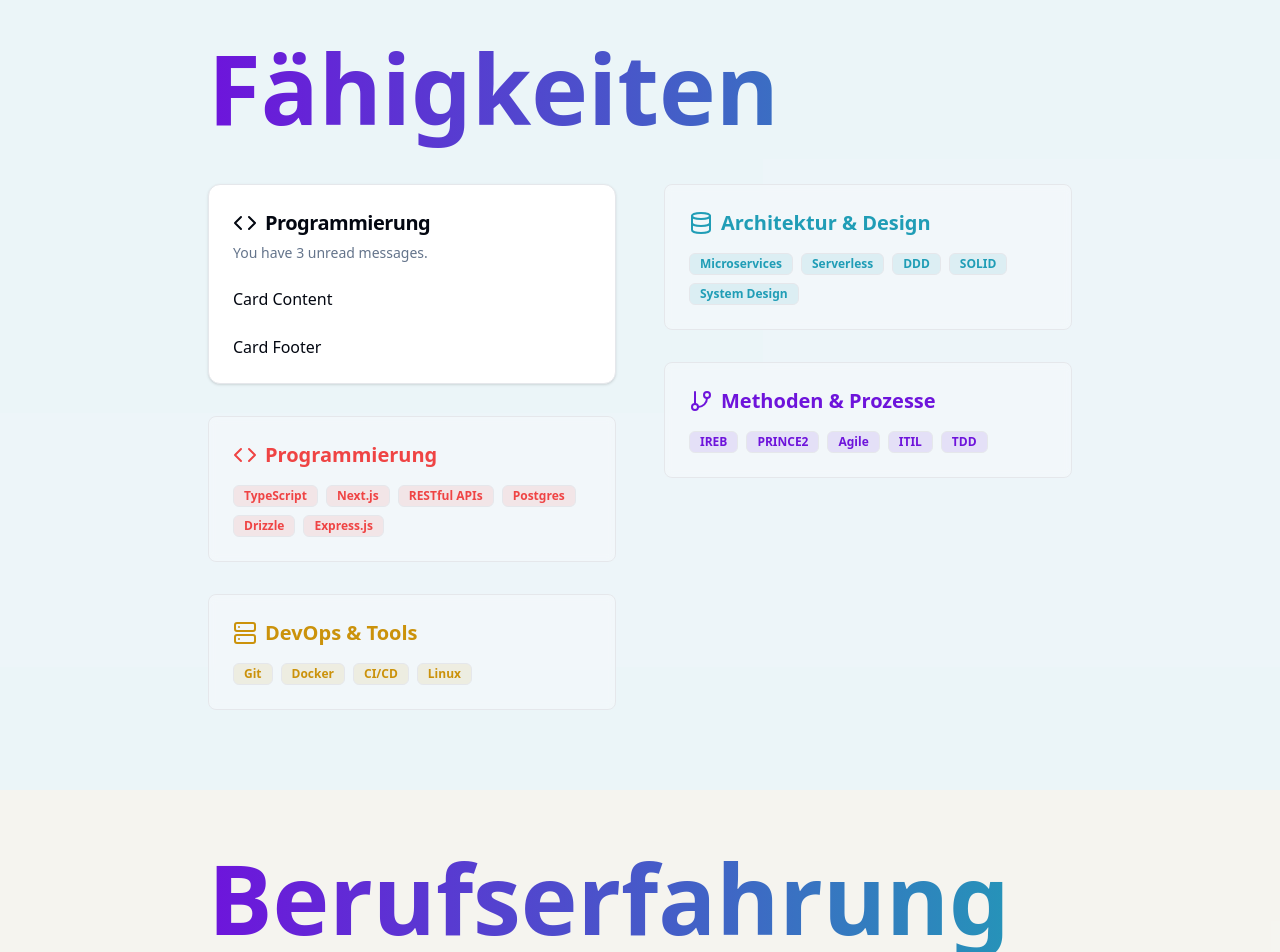
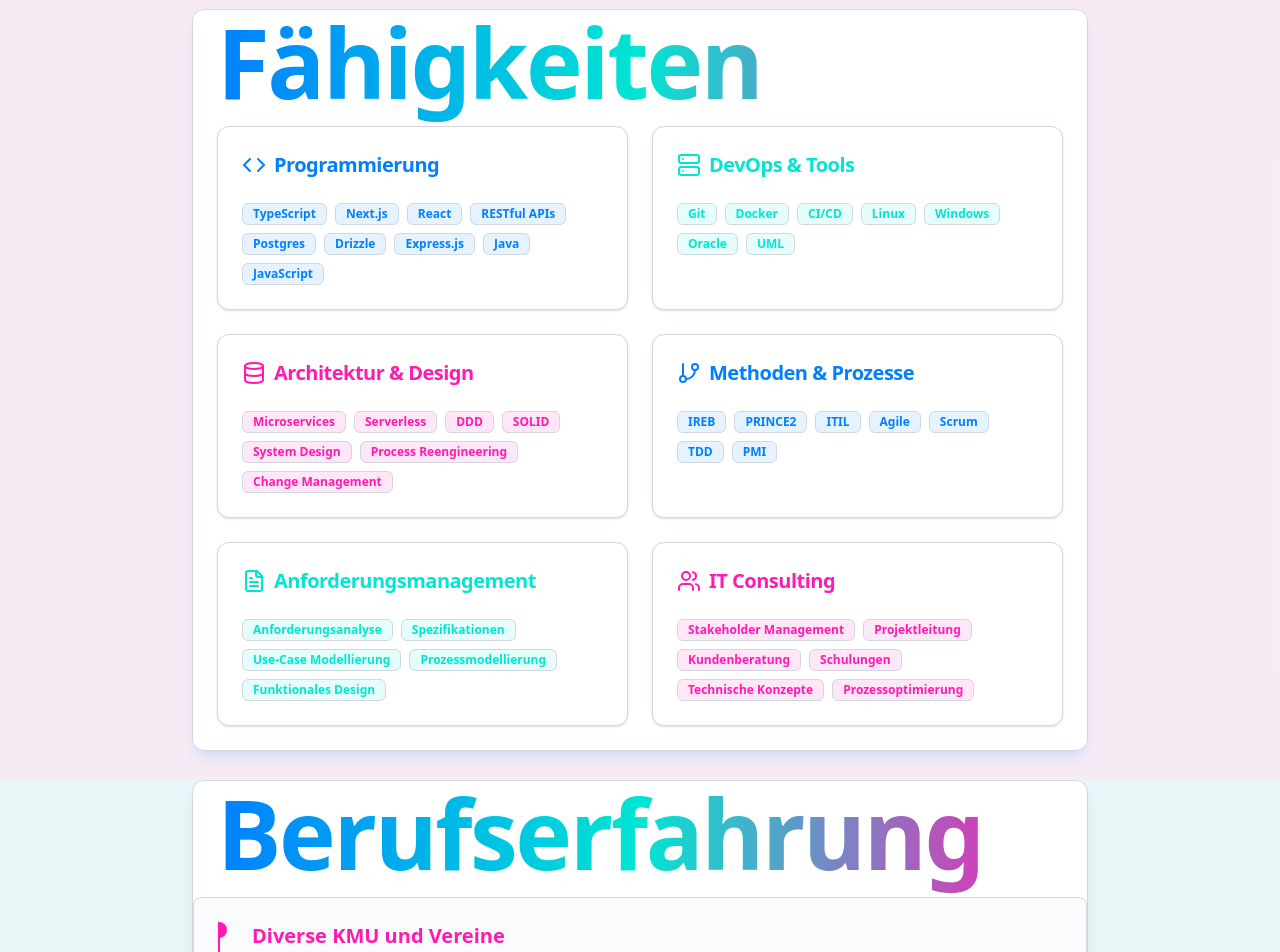
Before and after one commit to henningsieh/henningsieh.de, a Next.js app: page / in a window 1280 px wide. Shown: the part 1620-2572 px from the top of the page. Built offline with nearby package versions, Linux system fonts and the light colour scheme.

Commit message:
good state

```diff
--- a/src/app/globals.css
+++ b/src/app/globals.css
@@ -5,77 +5,77 @@
 @layer base {
   :root {
     /* Light mode */
-    --background: 210 50% 98%;
-    --foreground: 224 71% 4%;
+    --background: 220 25% 97%;
+    --foreground: 220 45% 10%;
 
     /* Refined card design */
     --card: 0 0% 100%;
-    --card-foreground: 224 71% 4%;
+    --card-foreground: 220 45% 10%;
 
-    /* Vibrant primary - Royal Purple */
-    --primary: 267 83% 47%;
-    --primary-foreground: 210 40% 98%;
+    /* Vibrant primary - Electric Blue */
+    --primary: 210 100% 50%;
+    --primary-foreground: 0 0% 100%;
 
-    /* Deep secondary - Teal */
-    --secondary: 42 90% 42%;
-    --secondary-foreground: 222 47% 1%;
+    /* Rich secondary - Neon Teal */
+    --secondary: 175 100% 45%;
+    --secondary-foreground: 0 0% 100%;
 
-    /* Dynamic accent - Coral */
-    --accent: 190 70% 42%;
-    --accent-foreground: 222 47% 1%;
+    /* Dynamic accent - Vivid Magenta */
+    --accent: 320 100% 55%;
+    --accent-foreground: 0 0% 100%;
 
     /* Subtle muted tones */
-    --muted: 210 40% 96.1%;
-    --muted-foreground: 215.4 16.3% 46.9%;
+    --muted: 220 15% 90%;
+    --muted-foreground: 220 20% 40%;
 
     /* Supporting colors */
     --popover: 0 0% 100%;
-    --popover-foreground: 224 71% 4%;
-    --border: 220 13% 91%;
-    --input: 220 13% 91%;
-    --ring: 267 83% 47%;
+    --popover-foreground: 220 45% 10%;
+    --border: 220 15% 85%;
+    --input: 220 15% 85%;
+    --ring: 210 100% 50%;
 
     /* Alerts */
-    --destructive: 0 84.2% 60.2%;
-    --destructive-foreground: 210 40% 98%;
+    --destructive: 0 100% 60%;
+    --destructive-foreground: 0 0% 100%;
     --radius: 0.5rem;
   }
 
   .dark {
     /* Dark mode - sleek and professional */
-    --background: 224 71% 4%;
-    --foreground: 210 40% 98%;
+    --background: 220 45% 10%;
+    --foreground: 0 0% 100%;
 
     /* Refined dark surfaces */
-    --card: 224 71% 4%;
-    --card-foreground: 210 40% 98%;
+    --card: 220 40% 13%;
+    --card-foreground: 0 0% 100%;
 
-    /* Vibrant primary - Electric Purple */
-    --primary: 267 83% 60%;
-    --primary-foreground: 210 40% 98%;
+    /* Vibrant primary - Electric Blue */
+    --primary: 210 100% 60%;
+    --primary-foreground: 0 0% 100%;
 
-    /* Rich secondary - Bright Teal */
-    --secondary: 42 90% 60%;
-    --secondary-foreground: 210 40% 98%;
+    /* Rich secondary - Neon Teal */
+    --secondary: 175 100% 50%;
+    --secondary-foreground: 0 0% 100%;
 
-    /* Dynamic accent - Vivid Coral */
-    --accent: 190 90% 70%;
-    --accent-foreground: 210 40% 98%;
+    /* Dynamic accent - Vivid Magenta */
+    --accent: 320 100% 65%;
+    --accent-foreground: 0 0% 100%;
 
     /* Subtle dark tones */
-    --muted: 223 47% 11%;
-    --muted-foreground: 215.4 16.3% 76.9%;
+    --muted: 220 25% 20%;
+    --muted-foreground: 220 15% 65%;
 
     /* Supporting colors */
-    --popover: 224 71% 4%;
-    --popover-foreground: 210 40% 98%;
-    --border: 215 27.9% 16.9%;
-    --input: 215 27.9% 16.9%;
-    --ring: 267 83% 60%;
+    --popover: 220 45% 10%;
+    --popover-foreground: 0 0% 100%;
+    --border: 220 25% 20%;
+    --input: 220 25% 20%;
+    --ring: 210 100% 60%;
 
     /* Alerts */
-    --destructive: 0 62.8% 50.6%;
-    --destructive-foreground: 210 40% 98%;
+    --destructive: 0 100% 65%;
+    --destructive-foreground: 0 0% 100%;
   }
 }
 
@@ -93,15 +93,12 @@
     @apply bg-gradient-to-br from-primary via-secondary to-accent opacity-90 backdrop-blur-sm;
   }
   .card-hover {
-    @apply transition-all duration-300 hover:shadow-lg hover:shadow-primary/10 hover:-translate-y-1;
+    @apply transition-all duration-300 hover:-translate-y-1 hover:shadow-lg hover:shadow-primary/20;
   }
   .nav-link {
     @apply transition-colors duration-200 hover:text-primary;
   }
   .section-title {
-    @apply text-4xl md:text-6xl lg:text-8xl font-bold pb-4 bg-clip-text text-transparent bg-gradient-to-r from-primary to-accent
-           leading-relaxed /* Increase line height */
-           py-1 /* Add vertical padding */
-           my-[-0.25em] /* Compensate for the padding to maintain original spacing */;
+    @apply my-[-0.25em] bg-gradient-to-r from-primary via-secondary to-accent bg-clip-text py-1 pb-4 text-4xl font-bold leading-relaxed text-transparent md:text-6xl lg:text-8xl;
   }
 }
--- a/src/components/Portfolio.tsx
+++ b/src/components/Portfolio.tsx
@@ -7,12 +7,14 @@ import {
   ChevronUp,
   Code,
   Database,
+  FileText,
   GitBranch,
   Mail,
   MapPin,
   Menu,
   Phone,
   Server,
+  Users,
   X,
 } from "lucide-react"
 import { Avatar, AvatarFallback, AvatarImage } from "@/components/ui/avatar"
@@ -20,14 +22,7 @@ import { Button } from "@/components/ui/button"
 import { Badge } from "@/components/ui/badge"
 import { ScrollArea } from "@/components/ui/scroll-area"
 import { ModeToggle } from "./ModeToggle"
-import {
-  Card,
-  CardContent,
-  CardDescription,
-  CardFooter,
-  CardHeader,
-  CardTitle,
-} from "./ui/card"
+import { Card, CardContent, CardHeader, CardTitle } from "./ui/card"
 
 export default function Component() {
   const [showAllExperience, setShowAllExperience] = useState(false)
@@ -134,8 +129,9 @@ export default function Component() {
         id="home"
         className="gradient-bg flex min-h-screen items-center justify-center"
       >
-        <div className="text-center">
-          <Avatar className="card-hover mx-auto mb-8 h-64 w-64 border-4 border-accent">
+        <Card className="w-full max-w-3xl bg-background/80 backdrop-blur-lg">
+          <CardContent className="flex flex-col items-center p-6 text-center">
+            <Avatar className="card-hover mb-8 h-64 w-64 border-4 border-accent">
               <AvatarImage
                 src="/avatar_Henning-Sieh_315x315.jpg"
                 alt="Profile"
@@ -143,29 +139,30 @@ export default function Component() {
               />
               <AvatarFallback>HS</AvatarFallback>
             </Avatar>
-          <h1 className="bg-gradient-to-r from-accent to-primary bg-clip-text pb-4 text-5xl font-bold leading-relaxed text-transparent md:text-7xl">
+            <h1 className="bg-gradient-to-r from-primary via-secondary to-accent bg-clip-text pb-4 text-5xl font-bold leading-relaxed text-transparent md:text-7xl">
               Henning Sieh
             </h1>
-          <p className="mb-8 text-base font-bold text-white/90 md:text-4xl">
+            <p className="mb-8 text-base font-bold text-foreground md:text-4xl">
               Senior IT Consultant & Full-Stack Developer
             </p>
             <div className="flex flex-col justify-center gap-2 px-2 sm:flex-row">
               <Button
-              variant="ghost"
+                variant="outline"
                 size="lg"
-              className="border-[1px] border-white bg-white/20 font-bold hover:bg-white/30"
+                className="border-primary bg-primary/10 font-bold hover:bg-primary/20"
               >
                 <Phone className="mr-2 h-4 w-4" /> +49 170 2786754
               </Button>
               <Button
-              // variant="default"
+                variant="outline"
                 size="lg"
-              className="border-white bg-transparent font-bold"
+                className="border-secondary bg-secondary/10 font-bold hover:bg-secondary/20"
               >
                 <Mail className="mr-2 h-4 w-4" /> kontakt@henningsieh.de
               </Button>
             </div>
-        </div>
+          </CardContent>
+        </Card>
       </section>
 
       {/* About Section */}
@@ -173,9 +170,11 @@ export default function Component() {
         id="about"
         className="flex min-h-screen items-center justify-center bg-secondary/5"
       >
-        <div className="mx-auto max-w-4xl px-4 py-20">
-          <h2 className="section-title mb-8">Über mich</h2>
-          <div className="card-hover rounded-lg border border-border bg-background/50 p-6 backdrop-blur-sm">
+        <Card className="mx-auto max-w-4xl shadow-lg shadow-primary/10">
+          <CardHeader>
+            <CardTitle className="section-title">Über mich</CardTitle>
+          </CardHeader>
+          <CardContent>
             <p className="text-lg leading-relaxed text-foreground">
               Als Senior IT Consultant und Full-Stack Entwickler bringe ich
               tiefgreifendes technisches Know-how und 20 Jahre praktische
@@ -189,8 +188,8 @@ export default function Component() {
               erfolgreich begleiten und dabei stets die Balance zwischen
               technischer Exzellenz und geschäftlichen Anforderungen wahren.
             </p>
-          </div>
-        </div>
+          </CardContent>
+        </Card>
       </section>
 
       {/* Skills Section */}
@@ -198,53 +197,59 @@ export default function Component() {
         id="skills"
         className="flex min-h-screen items-center justify-center bg-accent/5"
       >
-        <div className="mx-auto max-w-4xl px-4 py-20">
-          <h2 className="section-title mb-8">Fähigkeiten</h2>
-          <div className="grid grid-cols-1 gap-12 md:grid-cols-2">
-            <div className="space-y-8">
-              <Card>
+        <Card className="mx-auto max-w-4xl shadow-lg shadow-primary/10">
           <CardHeader>
-                  <CardTitle className="flex items-center text-xl">
+            <CardTitle className="section-title">Fähigkeiten</CardTitle>
+          </CardHeader>
+          <CardContent>
+            <div className="grid grid-cols-1 gap-6 md:grid-cols-2">
+              <Card className="card-hover">
+                <CardHeader>
+                  <CardTitle className="flex items-center text-xl text-primary">
                     <Code className="mr-2" /> Programmierung
                   </CardTitle>
-                  <CardDescription>You have 3 unread messages.</CardDescription>
                 </CardHeader>
                 <CardContent>
-                  <p>Card Content</p>
-                </CardContent>
-                <CardFooter>
-                  <p>Card Footer</p>
-                </CardFooter>
-              </Card>
-              <div className="card-hover rounded-lg border border-border bg-background/50 p-6 backdrop-blur-sm">
-                <h3 className="mb-4 flex items-center text-xl font-semibold text-destructive">
-                  <Code className="mr-2" /> Programmierung
-                </h3>
                   <div className="flex flex-wrap gap-2">
                     {[
                       "TypeScript",
                       "Next.js",
+                      "React",
                       "RESTful APIs",
                       "Postgres",
                       "Drizzle",
                       "Express.js",
+                      "Java",
+                      "JavaScript",
                     ].map((skill) => (
                       <Badge
                         key={skill}
                         variant="outline"
-                      className="bg-destructive/10 text-destructive transition-colors hover:bg-destructive/20"
+                        className="bg-primary/10 text-primary transition-colors hover:bg-primary/20"
                       >
                         {skill}
                       </Badge>
                     ))}
                   </div>
-              </div>
-              <div className="card-hover rounded-lg border border-border bg-background/50 p-6 backdrop-blur-sm">
-                <h3 className="mb-4 flex items-center text-xl font-semibold text-secondary">
+                </CardContent>
+              </Card>
+              <Card className="card-hover">
+                <CardHeader>
+                  <CardTitle className="flex items-center text-xl text-secondary">
                     <Server className="mr-2" /> DevOps & Tools
-                </h3>
+                  </CardTitle>
+                </CardHeader>
+                <CardContent>
                   <div className="flex flex-wrap gap-2">
-                  {["Git", "Docker", "CI/CD", "Linux"].map((skill) => (
+                    {[
+                      "Git",
+                      "Docker",
+                      "CI/CD",
+                      "Linux",
+                      "Windows",
+                      "Oracle",
+                      "UML",
+                    ].map((skill) => (
                       <Badge
                         key={skill}
                         variant="outline"
@@ -254,13 +259,15 @@ export default function Component() {
                       </Badge>
                     ))}
                   </div>
-              </div>
-            </div>
-            <div className="space-y-8">
-              <div className="card-hover rounded-lg border border-border bg-background/50 p-6 backdrop-blur-sm">
-                <h3 className="mb-4 flex items-center text-xl font-semibold text-accent">
+                </CardContent>
+              </Card>
+              <Card className="card-hover">
+                <CardHeader>
+                  <CardTitle className="flex items-center text-xl text-accent">
                     <Database className="mr-2" /> Architektur & Design
-                </h3>
+                  </CardTitle>
+                </CardHeader>
+                <CardContent>
                   <div className="flex flex-wrap gap-2">
                     {[
                       "Microservices",
@@ -268,6 +275,8 @@ export default function Component() {
                       "DDD",
                       "SOLID",
                       "System Design",
+                      "Process Reengineering",
+                      "Change Management",
                     ].map((skill) => (
                       <Badge
                         key={skill}
@@ -278,13 +287,25 @@ export default function Component() {
                       </Badge>
                     ))}
                   </div>
-              </div>
-              <div className="card-hover rounded-lg border border-border bg-background/50 p-6 backdrop-blur-sm">
-                <h3 className="mb-4 flex items-center text-xl font-semibold text-primary">
+                </CardContent>
+              </Card>
+              <Card className="card-hover">
+                <CardHeader>
+                  <CardTitle className="flex items-center text-xl text-primary">
                     <GitBranch className="mr-2" /> Methoden & Prozesse
-                </h3>
+                  </CardTitle>
+                </CardHeader>
+                <CardContent>
                   <div className="flex flex-wrap gap-2">
-                  {["IREB", "PRINCE2", "Agile", "ITIL", "TDD"].map((skill) => (
+                    {[
+                      "IREB",
+                      "PRINCE2",
+                      "ITIL",
+                      "Agile",
+                      "Scrum",
+                      "TDD",
+                      "PMI",
+                    ].map((skill) => (
                       <Badge
                         key={skill}
                         variant="outline"
@@ -294,10 +315,64 @@ export default function Component() {
                       </Badge>
                     ))}
                   </div>
+                </CardContent>
+              </Card>
+              <Card className="card-hover">
+                <CardHeader>
+                  <CardTitle className="flex items-center text-xl text-secondary">
+                    <FileText className="mr-2" /> Anforderungsmanagement
+                  </CardTitle>
+                </CardHeader>
+                <CardContent>
+                  <div className="flex flex-wrap gap-2">
+                    {[
+                      "Anforderungsanalyse",
+                      "Spezifikationen",
+                      "Use-Case Modellierung",
+                      "Prozessmodellierung",
+                      "Funktionales Design",
+                    ].map((skill) => (
+                      <Badge
+                        key={skill}
+                        variant="outline"
+                        className="bg-secondary/10 text-secondary transition-colors hover:bg-secondary/20"
+                      >
+                        {skill}
+                      </Badge>
+                    ))}
                   </div>
+                </CardContent>
+              </Card>
+              <Card className="card-hover">
+                <CardHeader>
+                  <CardTitle className="flex items-center text-xl text-accent">
+                    <Users className="mr-2" /> IT Consulting
+                  </CardTitle>
+                </CardHeader>
+                <CardContent>
+                  <div className="flex flex-wrap gap-2">
+                    {[
+                      "Stakeholder Management",
+                      "Projektleitung",
+                      "Kundenberatung",
+                      "Schulungen",
+                      "Technische Konzepte",
+                      "Prozessoptimierung",
+                    ].map((skill) => (
+                      <Badge
+                        key={skill}
+                        variant="outline"
+                        className="bg-accent/10 text-accent transition-colors hover:bg-accent/20"
+                      >
+                        {skill}
+                      </Badge>
+                    ))}
                   </div>
+                </CardContent>
+              </Card>
             </div>
-        </div>
+          </CardContent>
+        </Card>
       </section>
 
       {/* Experience Section */}
@@ -305,9 +380,11 @@ export default function Component() {
         id="experience"
         className="flex min-h-screen items-center justify-center bg-secondary/5"
       >
-        <div className="w-[896px] px-4 py-20">
-          <h2 className="section-title mb-8">Berufserfahrung</h2>
-          <div className="card-hover rounded-lg border border-border bg-background/50 p-6 backdrop-blur-sm">
+        <Card className="w-[896px] shadow-lg shadow-primary/10">
+          <CardHeader>
+            <CardTitle className="section-title">Berufserfahrung</CardTitle>
+          </CardHeader>
+          <div className="rounded-lg border border-border bg-background/50 p-6 backdrop-blur-sm">
             <ScrollArea className="h-[600px] pr-4">
               <div className="pl-48space-y-8 w-full">
                 {experiences
@@ -347,7 +424,7 @@ export default function Component() {
               </Button>
             )}
           </div>
-        </div>
+        </Card>
       </section>
 
       {/* Footer */}
```
Lines whose indentation alone changed are shown as unchanged.
